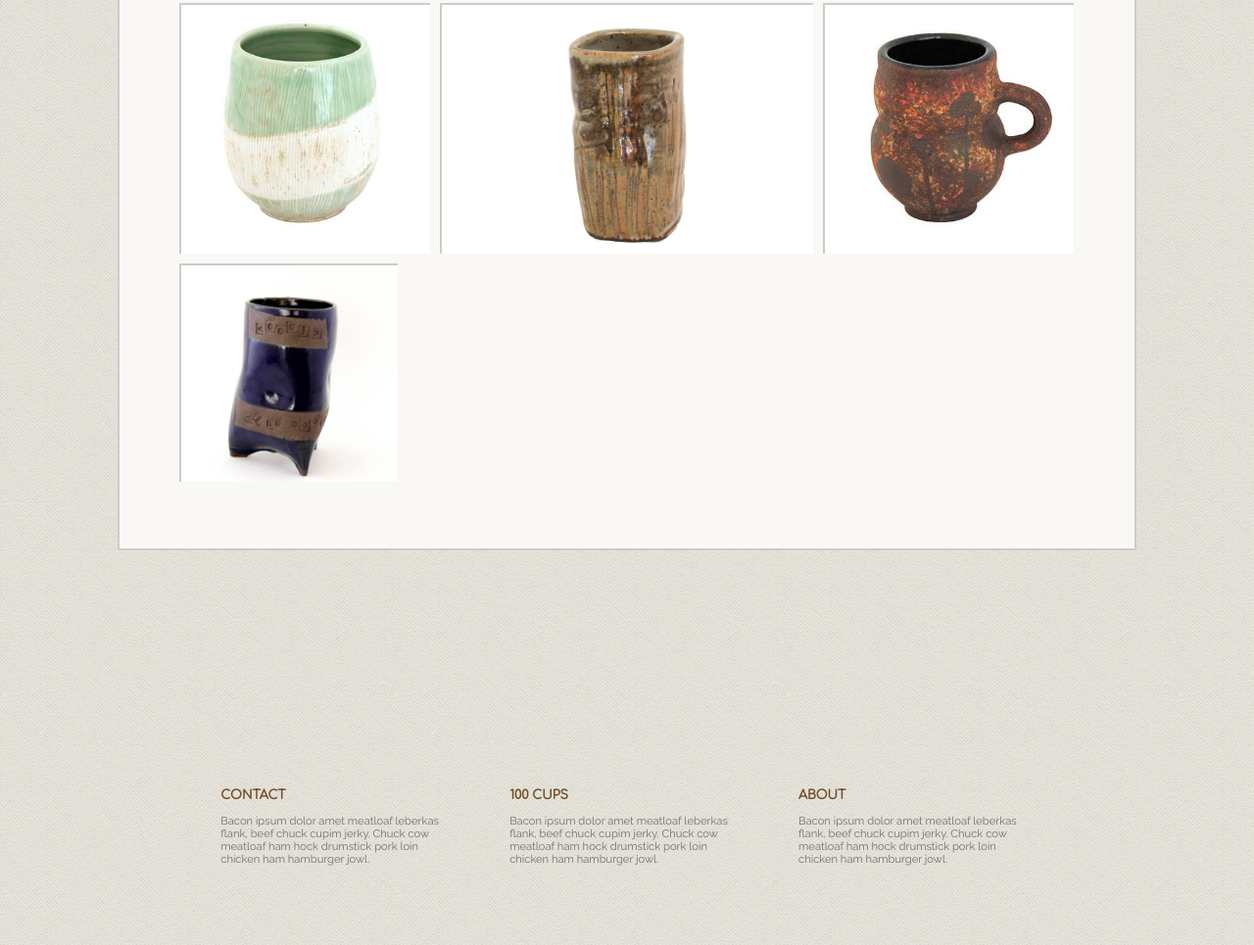
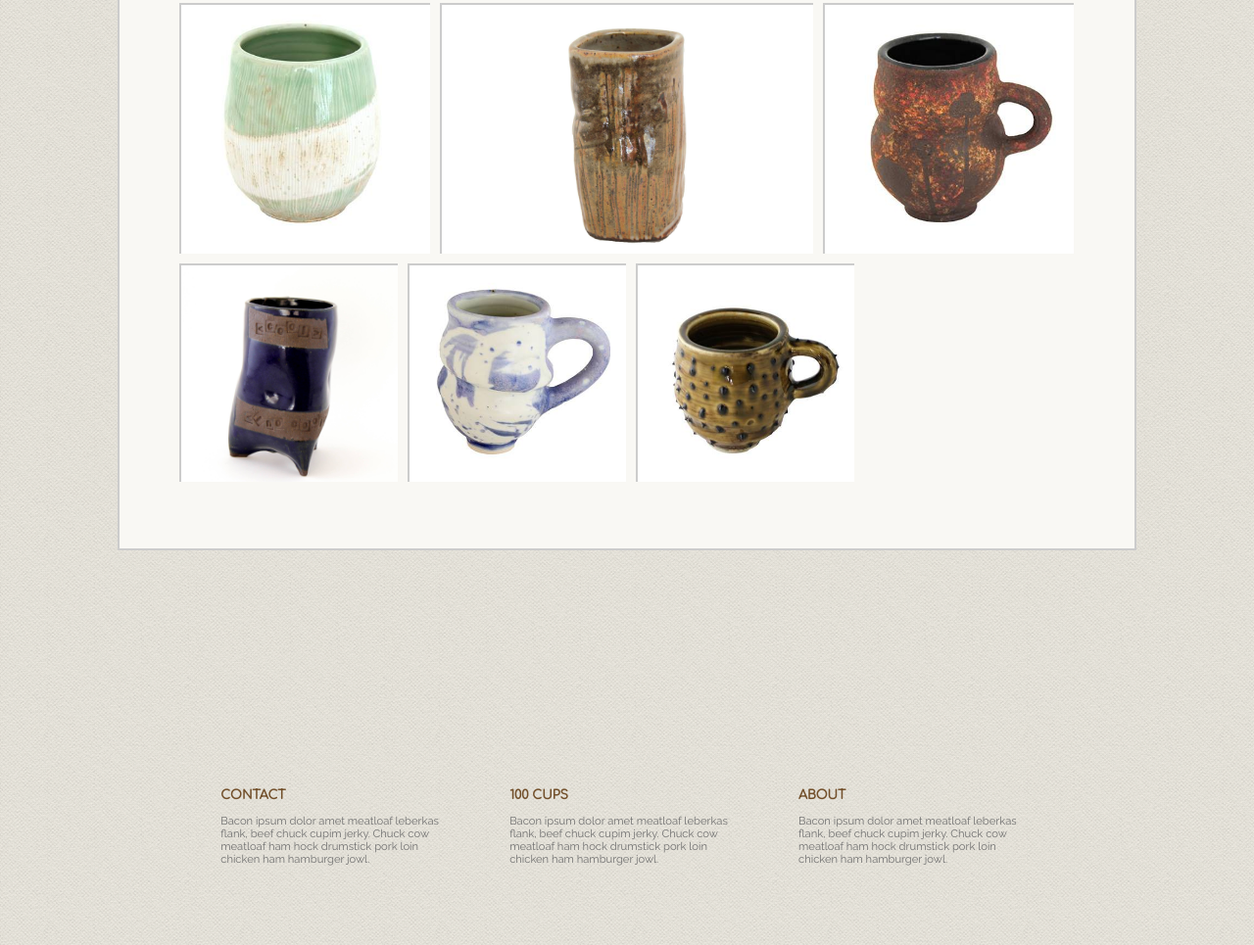
Before and after one commit to getzabel/getza-ceramics, a plain HTML site: page 100cups.html in a window 1280 px wide. Shown: the part 3536-4501 px from the top of the page at 98% size. Drawn offline with nearby package versions, Linux system fonts and the light colour scheme.

Commit message:
add images

```diff
--- a/100cups.html
+++ b/100cups.html
@@ -215,6 +215,14 @@
 	    	<a  class='gallery' href="images/100cups_60.jpg">
 	        <img alt="ADOPTED" src="images/100cups_60.jpg"/>
 	    	</a>
+	    	<a  class='gallery' href="images/100cups_61.jpg">
+	        <img alt="ADOPTED" src="images/100cups_61.jpg"/>
+	    	</a>
+	    	<a  class='gallery' href="images/100cups_62.jpg">
+	        <img alt="ADOPTED" src="images/100cups_62.jpg"/>
+	    	</a>
+
+
 
 	    	<!-- other images... -->
 			</div>
```
Also changed, not shown: images/100cups_61.jpg (added), images/100cups_62.jpg (added).
